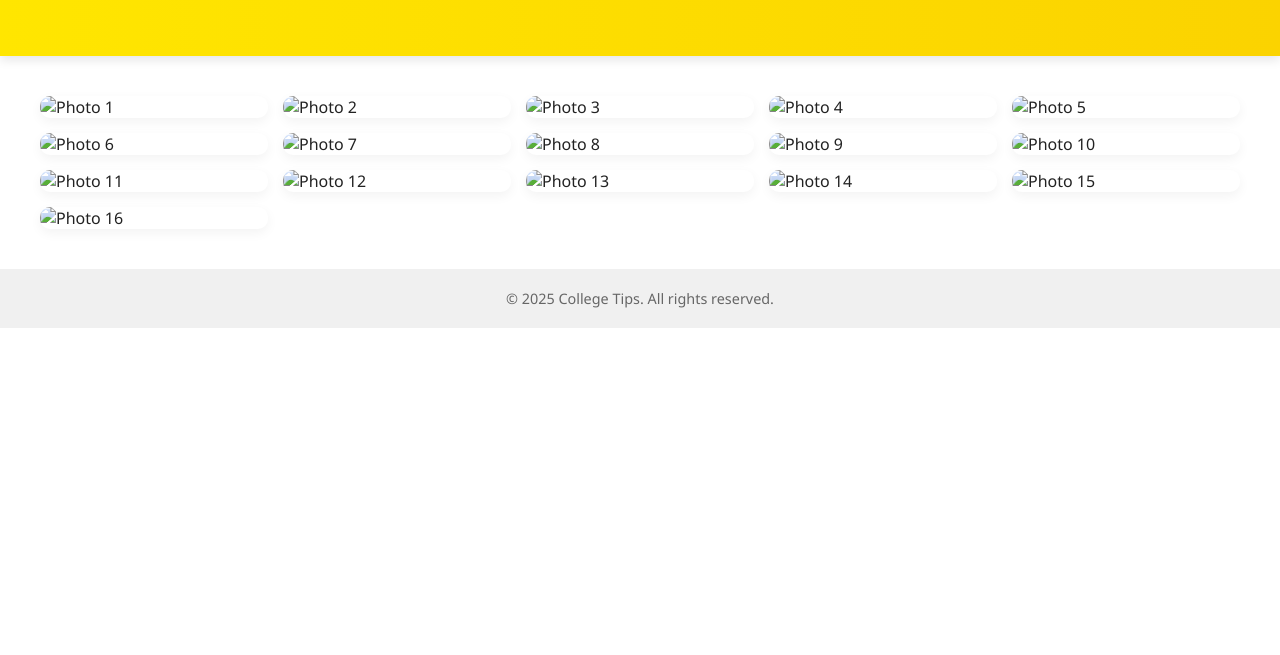
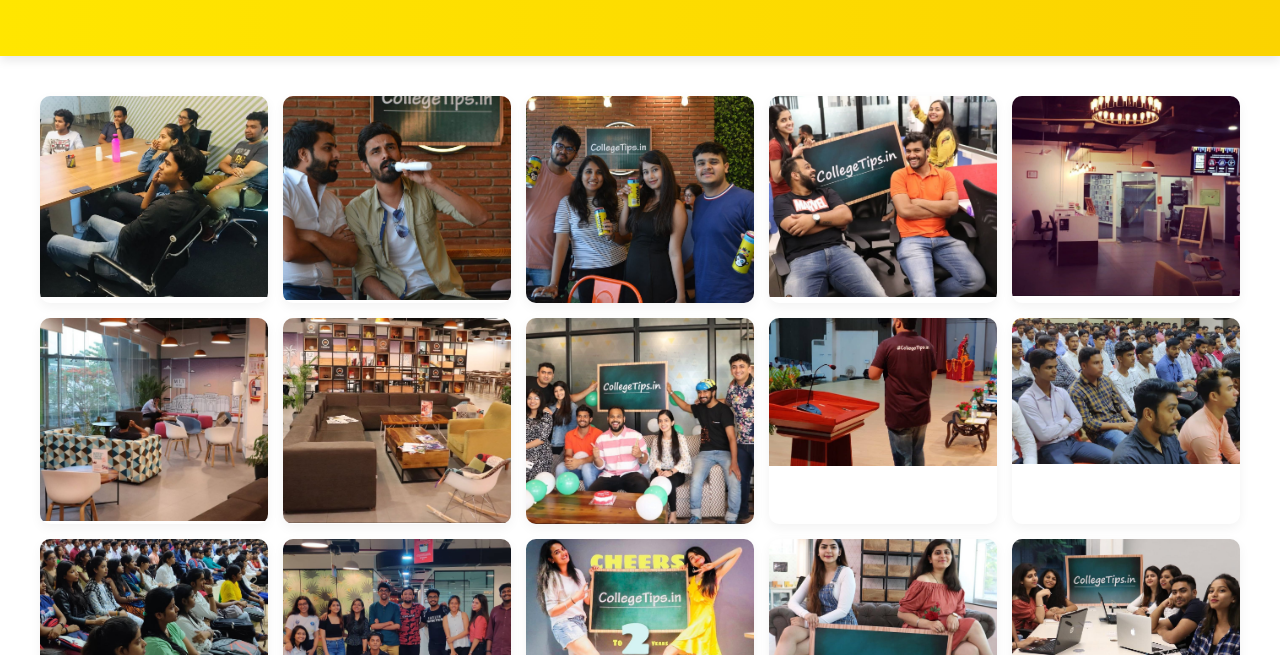
Before and after one commit to Kumarianamika070/CollegeTip_Gallery, a plain HTML site: page index.html in a window 1280 px wide. Shown: the part 145-800 px from the top of the page. Drawn offline with Linux system fonts and the light colour scheme.

Commit message:
Update index.html

```diff
--- a/index.html
+++ b/index.html
@@ -116,22 +116,22 @@
 
   <section class="gallery-section">
     <div class="gallery-container">
-      <div class="gallery-item"><img src="images/ph1.jpg" alt="Photo 1"></div>
-      <div class="gallery-item"><img src="images/ph (2).jpg" alt="Photo 2"></div>
-      <div class="gallery-item"><img src="images/ph (3).jpg" alt="Photo 3"></div>
-      <div class="gallery-item"><img src="images/ph (4).jpg" alt="Photo 4"></div>
-      <div class="gallery-item"><img src="images/ph (5).jpg" alt="Photo 5"></div>
-      <div class="gallery-item"><img src="images/ph (6).jpg" alt="Photo 6"></div>
-      <div class="gallery-item"><img src="images/ph (7).jpg" alt="Photo 7"></div>
-      <div class="gallery-item"><img src="images/ph (8).jpg" alt="Photo 8"></div>
-      <div class="gallery-item"><img src="images/ph (9).jpg" alt="Photo 9"></div>
-      <div class="gallery-item"><img src="images/ph (10).jpg" alt="Photo 10"></div>
-      <div class="gallery-item"><img src="images/ph (11).jpg" alt="Photo 11"></div>
-      <div class="gallery-item"><img src="images/ph (12).jpg" alt="Photo 12"></div>
-      <div class="gallery-item"><img src="images/ph (13).jpg" alt="Photo 13"></div>
-      <div class="gallery-item"><img src="images/ph (14).jpg" alt="Photo 14"></div>
-      <div class="gallery-item"><img src="images/ph (15).jpg" alt="Photo 15"></div>
-      <div class="gallery-item"><img src="images/ph (16).jpg" alt="Photo 16"></div>
+      <div class="gallery-item"><img src="ph1.jpg" alt="Photo 1"></div>
+      <div class="gallery-item"><img src="ph (2).jpg" alt="Photo 2"></div>
+      <div class="gallery-item"><img src="ph (3).jpg" alt="Photo 3"></div>
+      <div class="gallery-item"><img src="ph (4).jpg" alt="Photo 4"></div>
+      <div class="gallery-item"><img src="ph (5).jpg" alt="Photo 5"></div>
+      <div class="gallery-item"><img src="ph (6).jpg" alt="Photo 6"></div>
+      <div class="gallery-item"><img src="ph (7).jpg" alt="Photo 7"></div>
+      <div class="gallery-item"><img src="ph (8).jpg" alt="Photo 8"></div>
+      <div class="gallery-item"><img src="ph (9).jpg" alt="Photo 9"></div>
+      <div class="gallery-item"><img src="ph (10).jpg" alt="Photo 10"></div>
+      <div class="gallery-item"><img src="ph (11).jpg" alt="Photo 11"></div>
+      <div class="gallery-item"><img src="ph (12).jpg" alt="Photo 12"></div>
+      <div class="gallery-item"><img src="ph (13).jpg" alt="Photo 13"></div>
+      <div class="gallery-item"><img src="ph (14).jpg" alt="Photo 14"></div>
+      <div class="gallery-item"><img src="ph (15).jpg" alt="Photo 15"></div>
+      <div class="gallery-item"><img src="ph (16).jpg" alt="Photo 16"></div>
     </div>
   </section>
 
```
